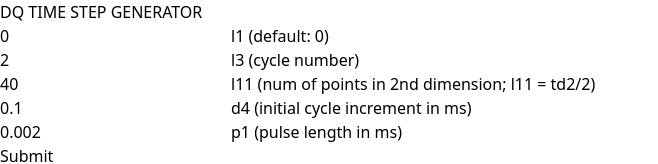
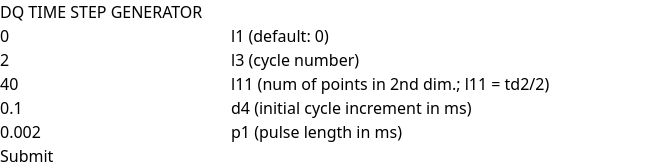
Before and after one commit to LucasLoe/dq-time-step-generator, a React (Vite) app: page / in a window 1280 px wide. Shown: the top 164 px of the page, without its empty margins (0-658 px from the left). Built offline with nearby package versions, Linux system fonts and the light colour scheme.

Commit message:
cleaned ChangeEvent from imports

```diff
--- a/src/App.tsx
+++ b/src/App.tsx
@@ -45,10 +45,7 @@ function App() {
 					</Grouped>
 					<Grouped>
 						<NumberInput id='l11' value={inputSettings.l11} onChange={(e) => handleFormChange(e)} />
-						<LabelText
-							htmlForText='l11'
-							labelText='l11 (num of points in 2nd dimension; l11 = td2/2)'
-						/>
+						<LabelText htmlForText='l11' labelText='l11 (num of points in 2nd dim.; l11 = td2/2)' />
 					</Grouped>
 					<Grouped>
 						<NumberInput id='d4' value={inputSettings.d4} onChange={(e) => handleFormChange(e)} />
--- a/src/components/NumberInput.tsx
+++ b/src/components/NumberInput.tsx
@@ -1,4 +1,4 @@
-import { ChangeEvent, FormEvent } from "react";
+import { FormEvent } from "react";
 
 type NumberInputProps = {
 	id: string;
```
